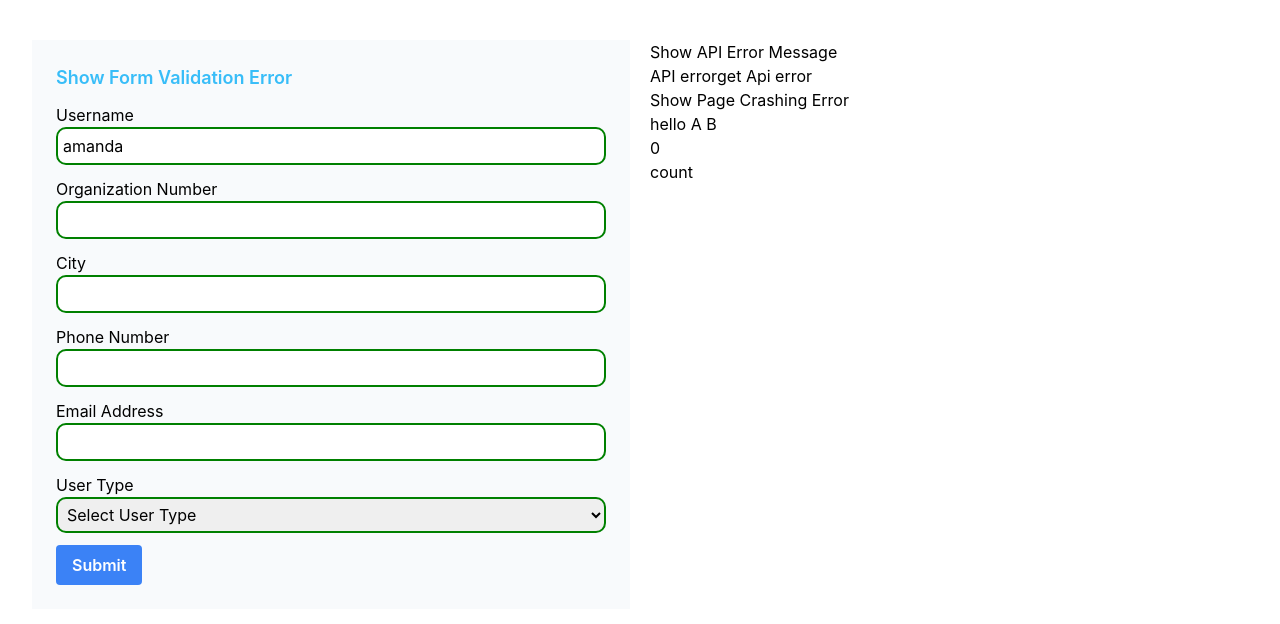
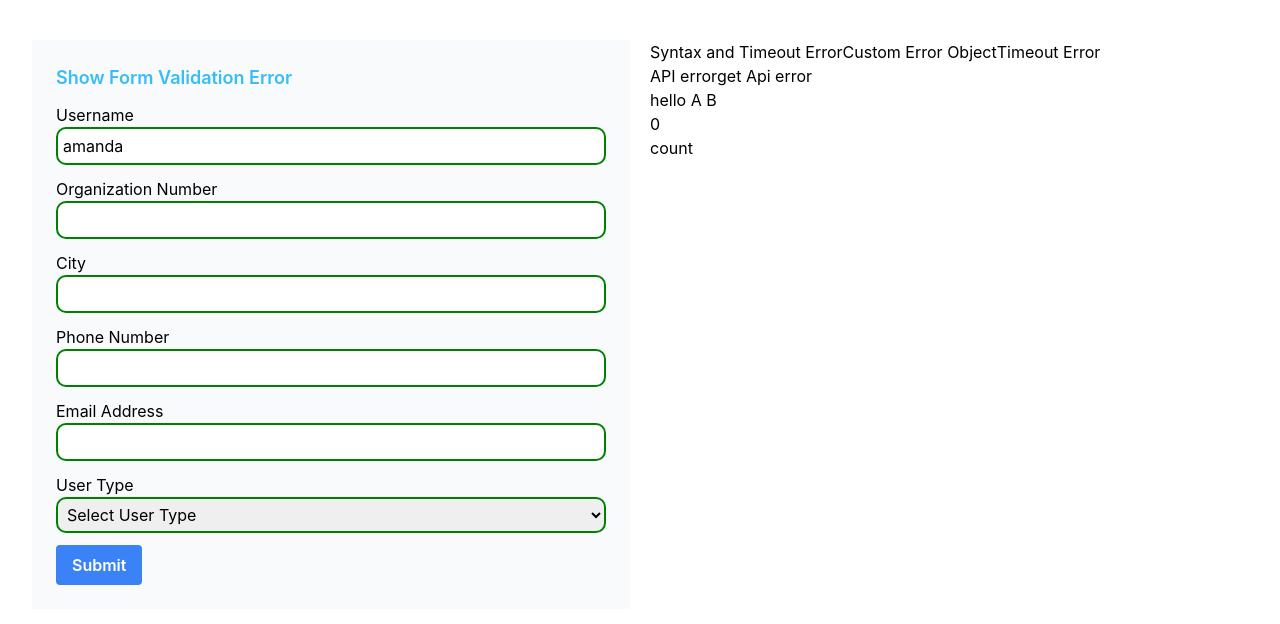
Before and after one commit to sachi1992/error_handler, a React (Create React App) app: page / in a window 1280 px wide. Shown: the top 624 px of the page. Built offline with nearby package versions, Linux system fonts and the light colour scheme.

Commit message:
add syntax error

```diff
--- a/src/components/Example1.tsx
+++ b/src/components/Example1.tsx
@@ -2,11 +2,11 @@
 import { ErrorHandler } from "../errorHandler";
 import CustomForm from "./formHandlingError/CustomForm";
 import Sample from "./countingIssue/sample";
-import HandleApiRespondError from "../errorHandler/api_error/HandleApiRespondError";
+import HandleApiRespondError from "./apiError/HandleApiRespondError";
+import HandleCrashError from "./syntaxError/HandleCrashError";
 
 const Example1 = (): JSX.Element => {
   return (
-    <ErrorHandler>
     <div className="container py-10">
       <div className="grid grid-cols-2 gap-5 text-left">
         <div className="col-start-1">
@@ -17,19 +17,20 @@ const Example1 = (): JSX.Element => {
           </div>
         </div>
         <div className="col-start-2">
-            <div>
-              Show API Error Message
+          <ErrorHandler>
+            <HandleCrashError />
+          </ErrorHandler>
+
+          <ErrorHandler>
             <HandleApiRespondError />
-            </div>
+          </ErrorHandler>
 
-            <div>
-              Show Page Crashing Error
+          <ErrorHandler>
             <Sample />
+          </ErrorHandler>
         </div>
       </div>
     </div>
-      </div>
-    </ErrorHandler>
   );
 };
 
--- /dev/null
+++ b/src/components/syntaxError/HandleCrashError.tsx
@@ -0,0 +1,32 @@
+import { useErrorBoundary } from "react-error-boundary";
+import { CustomError } from "../../errorHandler";
+
+const HandleCrashError = (): JSX.Element => {
+  const { showBoundary } = useErrorBoundary();
+
+  return (
+    <div>
+      Syntax and Timeout Error
+      <button
+        onClick={(e) => {
+          const error = new CustomError(
+            "",
+            "Button click with page crashing error"
+          );
+          showBoundary(error);
+        }}>
+        Custom Error Object
+      </button>
+      <button
+        onClick={(e) => {
+          setTimeout(() => {
+            throw new Error("Time out with page crashing error");
+          }, 2);
+        }}>
+        Timeout Error
+      </button>
+    </div>
+  );
+};
+
+export default HandleCrashError;
```
Also changed, not shown: src/components/apiError/HandleApiRespondError.tsx (renamed from src/errorHandler/api_error/HandleApiRespondError.tsx). Lines whose indentation alone changed are shown as unchanged.
